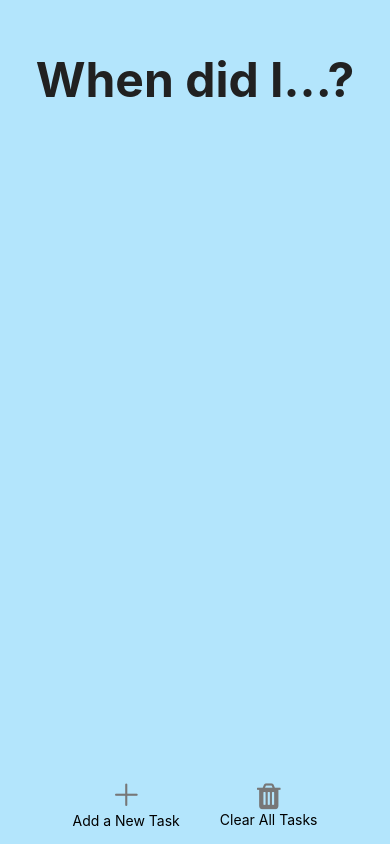
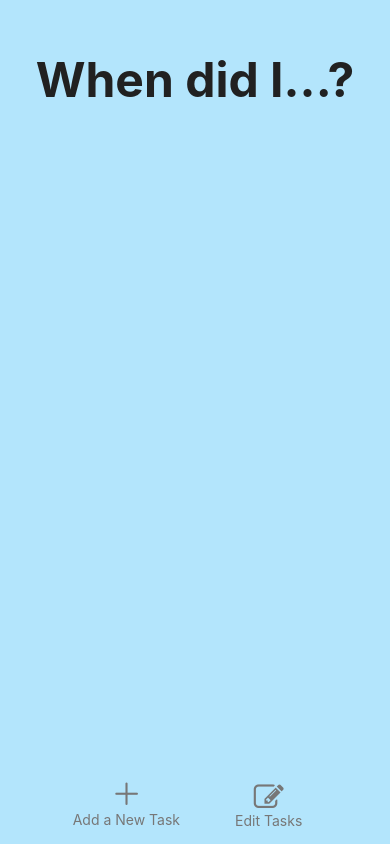
Before and after one commit to lexprod/WhendidiApp, a React Native app: screen / in a window 390 px wide. Built offline with nearby package versions, Linux system fonts and the light colour scheme.

Commit message:
conditional edit mode

```diff
--- a/App.js
+++ b/App.js
@@ -19,6 +19,7 @@ export default function App() {
   const [ready, setReady] = useState(false);
 
   const [tasks, setTasks] = useState([]);
+
 
   //initial load
   useEffect(() => {
@@ -119,6 +120,7 @@ export default function App() {
     }).catch(error => console.log(error));
   }
 
+  const [editMode, setEditMode] = useState(false);
 
   const RenderTask = ({ item: task }) => {
     //compute timenum as days since whendate
@@ -135,7 +137,7 @@ export default function App() {
           activeOpacity={0}
           underlayColor={'#FFF'}
           onLongPress={() => { handleMarkedDone({ item: task }) }}>
-          <Task text={task.text} timeNum={timeNum} />
+          <Task text={task.text} timeNum={timeNum} editMode={editMode} />
         </TouchableHighlight>
       </View>
 
@@ -231,24 +233,32 @@ export default function App() {
         </Modal>
       </View>
       <View
-        style={{ alignItems: 'center', marginTop: 10, flexDirection: 'row' }}
+        style={styles.mainButtonRow}
       >
         <Pressable onPress={() => { handleOpenModal() }}
         >
           <View
             style={{ alignItems: 'center', marginHorizontal: 20 }}>
             <AntDesign name="plus" size={30} color={'#777'} />
-            <Text>Add a New Task</Text>
+            <Text style={{ color: '#777' }}>Add a New Task</Text>
           </View>
         </Pressable>
-        <Pressable onPress={() => { handleResetTasks() }}
+        <Pressable onPress={() => { setEditMode(!editMode) }}
+        >
+          <View
+            style={editMode ? styles.editButtonOn : styles.editButtonOff}>
+            <FontAwesome name="edit" size={30} color={editMode ? '#FFF' : '#777'} />
+            <Text style={{ color: (editMode ? '#FFF' : '#777') }} >Edit Tasks</Text>
+          </View>
+        </Pressable>
+        {/* <Pressable onPress={() => { handleResetTasks() }}
         >
           <View
             style={{ alignItems: 'center', marginHorizontal: 20 }}>
             <FontAwesome name="trash" size={30} color={'#777'} />
             <Text>Clear All Tasks</Text>
           </View>
-        </Pressable>
+        </Pressable> */}
       </View>
 
       <StatusBar style="auto" />
@@ -264,8 +274,9 @@ const styles = StyleSheet.create({
     backgroundColor: '#B3E5FC',
     alignItems: 'center',
     justifyContent: 'center',
-    padding: 15,
+    paddingHorizontal: 15,
     paddingTop: 50,
+    paddingBottom: 10,
   },
   titleText: {
     fontSize: 48,
@@ -368,4 +379,32 @@ const styles = StyleSheet.create({
     justifyContent: 'space-around',
     marginVertical: 5,
   },
+  editButtonOn: {
+    alignItems: 'center',
+    backgroundColor: '#fd79a8',
+    borderRadius: 20,
+    flexGrow: 1,
+    alignItems: 'center',
+    justifyContent: 'center',
+    marginHorizontal: 20,
+    marginTop: 5,
+    paddingVertical: 5,
+    paddingHorizontal: 15,
+  },
+  editButtonOff: {
+    alignItems: 'center',
+    borderRadius: 20,
+    flexGrow: 1,
+    alignItems: 'center',
+    justifyContent: 'center',
+    marginHorizontal: 20,
+    marginTop: 5,
+    paddingVertical: 5,
+    paddingHorizontal: 15,
+  },
+  mainButtonRow: {
+    alignItems: 'center',
+    marginTop: 1,
+    flexDirection: 'row'
+  },
 });
--- a/components/Task.js
+++ b/components/Task.js
@@ -7,7 +7,14 @@ const Task = (props) => {
     return (
         <View style={styles.taskContainer}>
             <Text style={styles.taskText}>{props.text}</Text>
-            <FontAwesome name="trash" size={20} color={'black'} />
+            {/* //if edit mode on render trash button */}
+            {(props.editMode) ? (
+                <View
+                    style={styles.trashBox}
+                >
+                    <FontAwesome name="trash" size={20} color={'black'} />
+                </View>
+            ) : null}
             <View style={styles.timeBox}>
                 <Text style={styles.timeTextNumber}>{props.timeNum}</Text>
                 <Text style={styles.timeTextLabel}>days ago</Text>
@@ -42,6 +49,10 @@ const styles = StyleSheet.create({
         paddingVertical: 10,
         paddingHorizontal: 5,
     },
+    trashBox: {
+        borderRadius: 10,
+        width: 40,
+    },
     timeTextNumber: {
         fontSize: 36,
         fontWeight: '900',
```
